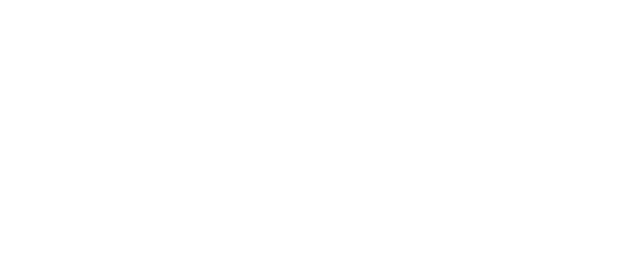
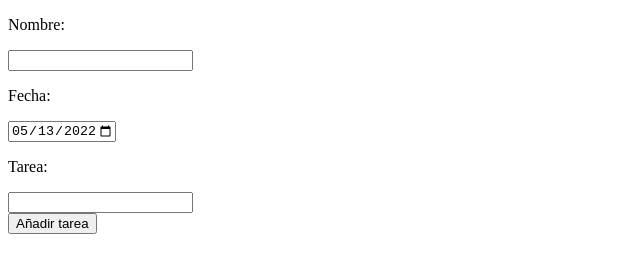
Before and after one commit to LoroTxz/Tasklist, a plain HTML site: page Tareas.html in a window 1280 px wide. Shown: the whole page, without its empty margins (0-640 px from the left). Drawn offline with Linux system fonts and the light colour scheme.

Commit message:
Datos de tareas

```diff
--- a/Tareas.html
+++ b/Tareas.html
@@ -8,6 +8,14 @@
 
 </head>
 <body>
+    <p>Nombre:</p>
+    <div><input type="text"></div>
+    <p>Fecha:</p>
+    <div><input type="date" name="fecha" id="" value="2022-05-13"
+        min="2022-01-01" max="2025-12-31"></div>
+    <p>Tarea:</p>
+    <div><input type="text"></div>
 
+    <button>Añadir tarea</button>
 </body>
 </html>
```
